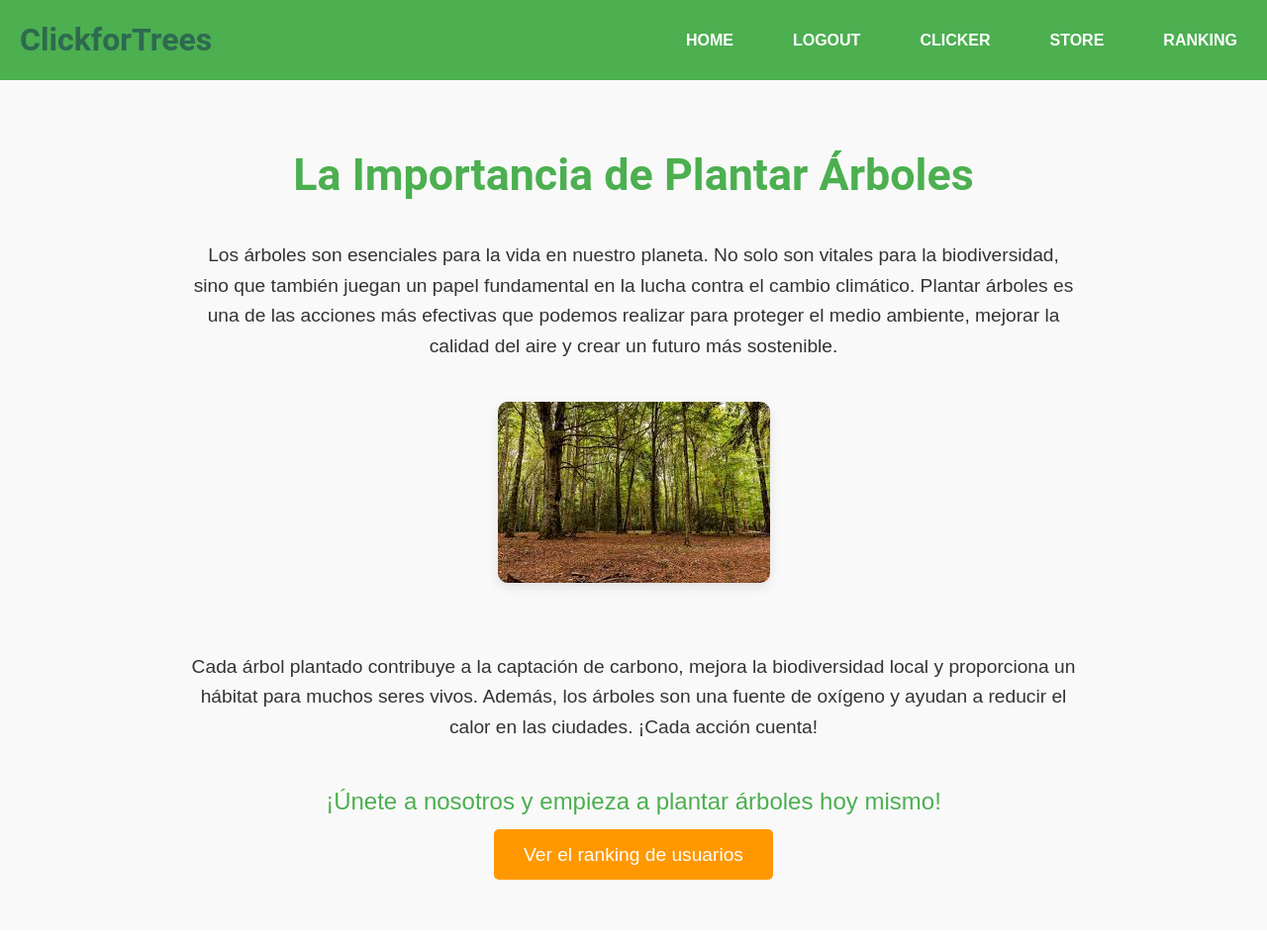
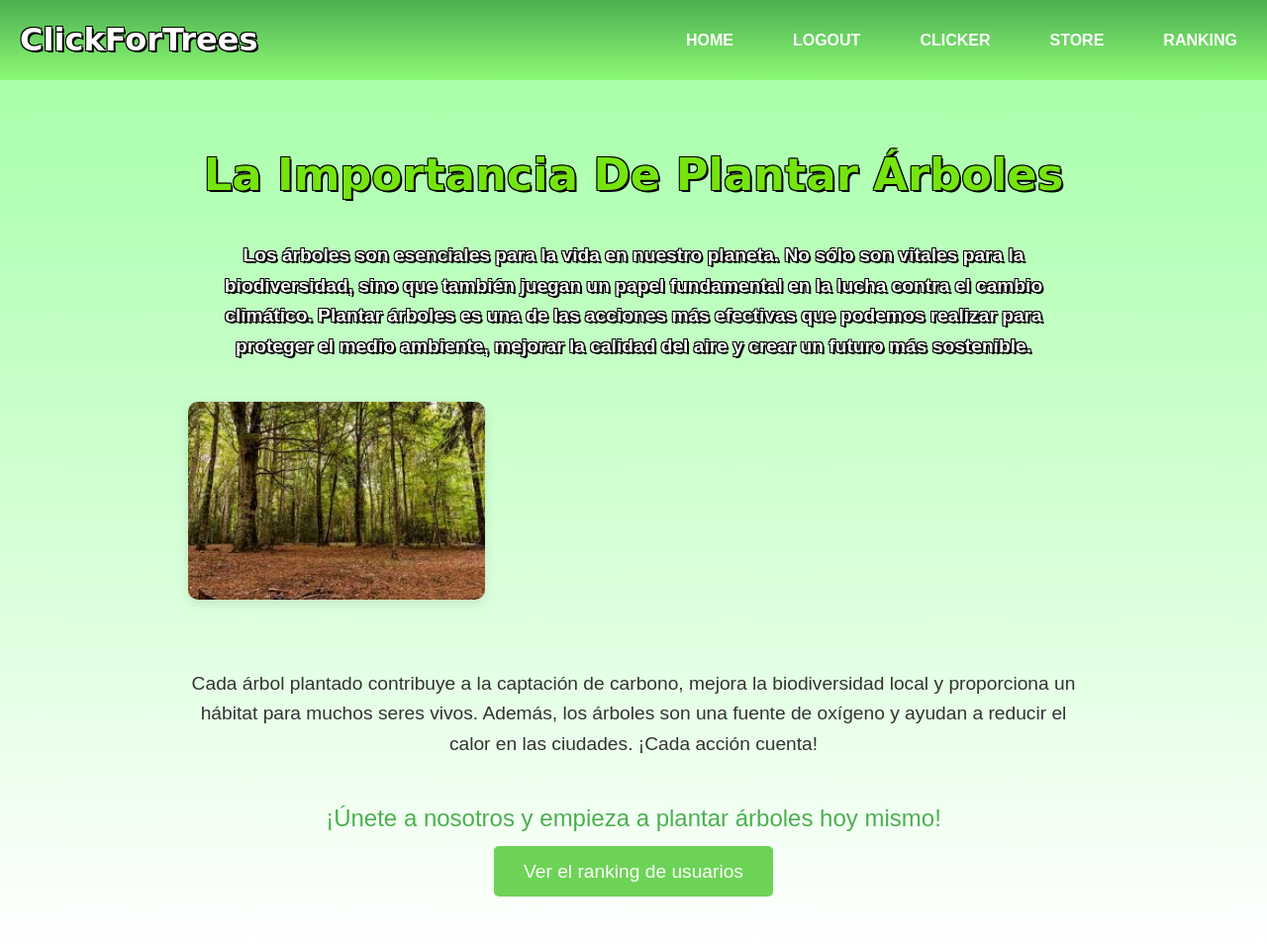
Before and after one commit to Renatotix/clicksfortrees_0, a Django app: page / in a window 1280 px wide. Shown: the whole page at 99% size. Before the commit the page ends 889 px from the top, so only its background shows below. Run offline with Django 5.2, Linux system fonts and the light colour scheme; a user stored in the database is signed in.

Commit message:
le metí un poco al front y algo de js

```diff
--- /dev/null
+++ b/framcis/pyvenv.cfg
@@ -0,0 +1,5 @@
+home = C:\Users\Francisca\AppData\Local\Microsoft\WindowsApps\PythonSoftwareFoundation.Python.3.12_qbz5n2kfra8p0
+include-system-site-packages = false
+version = 3.12.7
+executable = C:\Users\Francisca\AppData\Local\Microsoft\WindowsApps\PythonSoftwareFoundation.Python.3.12_qbz5n2kfra8p0\python.exe
+command = C:\Users\Francisca\AppData\Local\Microsoft\WindowsApps\PythonSoftwareFoundation.Python.3.12_qbz5n2kfra8p0\python.exe -m venv C:\Users\Francisca\clicksfortrees_0\framcis
--- a/tasks/static/css/base.css
+++ b/tasks/static/css/base.css
@@ -9,12 +9,12 @@
 h1 {
   margin: 0;
   font-size: 2rem;
-  color: #2d6a4f; /* Verde oscuro */
+  color: #3a6a2d; /* Verde oscuro */
 }
 
 /* Header (barra de navegación) */
 header {
-  background-color: #4caf50; /* Verde bosque */
+  background: linear-gradient(to top,#8dfa75 ,#4caf50); /* Verde bosque */
   color: white;
   padding: 15px 0;
   display: flex;
@@ -25,6 +25,9 @@
 
 header .logo h1 {
   margin-left: 20px;
+  font-family: cursive;
+  text-shadow: 2px 2px 0 #000, -1px -1px 0 #000, 1px -1px 0 #000, -1px 1px 0 #000;
+  color: white;
 }
 
 nav ul {
@@ -51,7 +54,7 @@
 
 /* Hover Effects */
 nav ul li a:hover {
-  background-color: #2d6a4f; /* Verde oscuro al pasar el ratón */
+  background-color: #346a2d; /* Verde oscuro al pasar el ratón */
   color: #fff;
 }
 
@@ -76,8 +79,8 @@
 :root {
   --primary-color: #4CAF50; /* Verde */
   --secondary-color: #333333; /* Gris oscuro */
-  --accent-color: #FF9800; /* Naranja */
-  --background-color: #f9f9f9; /* Fondo gris claro */
+  --accent-color: #6dd356; /* Naranja */
+  --background-color: #ffffff; /* Fondo gris claro */
   --white-color: #ffffff; /* Blanco */
   --text-color: #333333;
 }
@@ -103,7 +106,7 @@
 
 /* Estilo para la sección del Ranking */
 .ranking {
-  background-color: var(--white-color);
+  background: linear-gradient(to top,#ffffff ,#a8ffaa);
   padding: 60px 20px;
   text-align: center;
 }
@@ -173,7 +176,7 @@
 
 /* Estilo general para la página de "Click for Trees" */
 .clicker {
-  background-color: var(--background-color);
+  background: linear-gradient(to top,#ffffff ,#a8ffaa);
   padding: 60px 20px;
   text-align: center;
 }
@@ -186,8 +189,10 @@
 /* Estilo del título */
 .clicker h1 {
   font-size: 2.5rem;
-  color: var(--primary-color);
+  color: #76e50f;
   margin-bottom: 40px;
+  font-family: cursive;
+  text-shadow: 2px 2px 0 #000, -1px -1px 0 #000, 1px -1px 0 #000, -1px 1px 0 #000;
 }
 
 /* Estilo para la sección de estado (Clicks y Árboles Plantados) */
@@ -247,7 +252,7 @@
 
 /* Estilo general para la página de inicio */
 .inicio {
-  background-color: var(--background-color);
+  background: linear-gradient(to top,#ffffff ,#a8ffaa);
   padding: 60px 20px;
   text-align: center;
 }
@@ -260,9 +265,11 @@
 /* Estilo del título */
 .inicio h1 {
   font-size: 2.8rem;
-  color: var(--primary-color);
+  color: #76e50f;
   margin-bottom: 30px;
   font-weight: bold;
+  font-family: cursive;
+  text-shadow: 2px 2px 0 #000, -1px -1px 0 #000, 1px -1px 0 #000, -1px 1px 0 #000;
 }
 
 /* Estilo de los párrafos de introducción */
@@ -282,8 +289,8 @@
 }
 
 .inicio #imagen-arboles {
-  max-width: 100%;
-  height: auto;
+  width: 300px;
+  height: 200px;
   border-radius: 10px;
   box-shadow: 0px 4px 12px rgba(0, 0, 0, 0.1);
   margin-bottom: 30px;
@@ -343,7 +350,7 @@
 
 /* Estilo general para la página de inicio de sesión */
 .inicio-sesion {
-  background-color: var(--background-color);
+  background: linear-gradient(to top,#ffffff ,#a8ffaa);
   padding: 60px 20px;
   text-align: center;
 }
@@ -431,14 +438,16 @@
 /* Estilo del logo y título */
 .logo .marca {
   font-size: 2.5rem;
-  color: var(--primary-color);
+  color: white;
   font-weight: bold;
+  text-shadow: 2px 2px 0 #000, -1px -1px 0 #000, 1px -1px 0 #000, -1px 1px 0 #000;
 }
 
 .logo .empresa {
   font-size: 1.2rem;
   color: var(--secondary-color);
   margin-top: 5px;
+  font-family: cursive;
 }
 
 /* Estilo de la descripción del proyecto */
@@ -456,8 +465,9 @@
 
 .registro h1.sesion {
   font-size: 2.2rem;
-  color: var(--primary-color);
+  color: #22aa00;
   margin-bottom: 20px;
+  font-family: cursive;
 }
 
 .formulario {
@@ -542,3 +552,41 @@
       padding: 12px 25px;
   }
 }
+.click-effect{
+  position: absolute;
+  width: 50px;
+  height: 50px;
+  background-color: #73ff00;
+  border-radius: 50%;
+  transform: translate(-50%, -50%);
+  pointer-events: none;
+  animation: fadeOut 0.6s ease-out forwards;
+}
+
+@keyframes fadeOut{
+  0% {
+    opacity: 1;
+    transform: translate(-50%, -50%) scale(1);
+  }
+  100% {
+    opacity: 0;
+    transform: translate(-50%, -50%) scale(2);
+  }
+}
+img{
+  user-select: none;
+  -webkit-user-drag: none;
+}
+#miTexto{
+  transition: opacity 1s ease-in-out;
+  color: white;
+  text-shadow: 2px 2px 0 #000, -1px -1px 0 #000, 1px -1px 0 #000, -1px 1px 0 #000;
+  font-weight: bold;
+}
+.bosques{
+  opacity: 0; /* Inicia con las imágenes invisibles */
+  transition: opacity 1s ease-in-out; /* Transición suave para el desvanecimiento */
+}
+.bosques.visible{
+  opacity: 1;
+}
--- a/tasks/static/js/contador.js
+++ b/tasks/static/js/contador.js
@@ -4,12 +4,15 @@
   contador++;
   document.getElementById("contador").textContent = contador;
 
+  ;
+}
+function efecto() {
   const effect = document.createElement("div");
   effect.classList.add("click-effect");
   effect.style.left = `${event.clientX}px`;
   effect.style.top = `${event.clientY}px`;
   document.body.appendChild(effect);
   effect.addEventListener("animationend", () => {
-    effect.remove();
-  });
+  effect.remove();
+  })
 }
--- a/tasks/static/js/principal.js
+++ b/tasks/static/js/principal.js
@@ -37,3 +37,23 @@
 
 // Cambiar el texto cada 5 segundos
 setInterval(cambiarTexto, 9000); // Cambiar cada 5 segundos
+const imagenes = document.querySelectorAll('.bosques'); // Selecciona todas las imágenes
+let ind = 0; // Índice para llevar el control de la imagen actual
+
+// Función para cambiar las imágenes con animación
+function cambiarImagen() {
+    // Quitar la clase 'visible' de la imagen actual
+    imagenes[ind].classList.remove('visible');
+
+    // Incrementar el índice y reiniciar si es necesario
+    ind++;
+    if (ind === imagenes.length) {
+        ind = 0; // Reiniciar al principio
+      }
+
+      // Agregar la clase 'visible' a la nueva imagen
+      imagenes[ind].classList.add('visible');
+    }
+
+    // Cambiar la imagen cada 3 segundos (3000 ms)
+    setInterval(cambiarImagen, 4500);
--- a/tasks/templates/base.html
+++ b/tasks/templates/base.html
@@ -10,10 +10,10 @@
 <body>
     <header>
         <div class="logo">
-            <h1>ClickforTrees</h1>
+            <h1>ClickForTrees</h1>
         </div>
         <nav>
-            <ul>
+            <ul onclick="efecto()">
                 <li>
                     <a href="/" class="nav-link">Home</a>
                 </li>
@@ -42,5 +42,6 @@
         {% block content %}
         {% endblock %}
     </main>
+    <script src="{% static 'js/contador.js' %}"></script>
 </body>
 </html>
--- a/tasks/templates/clicker.html
+++ b/tasks/templates/clicker.html
@@ -3,7 +3,7 @@
 {% block content %}
     <section class="clicker">
         <div class="container">
-            <h1>Click for Trees</h1>
+            <h1>ClickForTrees</h1>
 
             <div class="status">
                 <p><strong>Clicks:</strong> <span id="contador">{{ clicks }}</span></p>
@@ -12,7 +12,7 @@
 
             <form method="POST" id="form-click" class="click-form">
                 {% csrf_token %}
-                <button type="submit" class="arbolito">
+                <button type="submit" class="arbolito" onclick="efecto()">
                   {% load static %}
                     <img src="{% static 'png/arbol1.png' %}" alt="Árbol" width="300">
                 </button>
--- a/tasks/templates/home.html
+++ b/tasks/templates/home.html
@@ -4,15 +4,17 @@
 {% load static %}
     <section class="inicio">
         <div class="container">
-            <h1>La Importancia de Plantar Árboles</h1>
+            <h1>La Importancia De Plantar Árboles</h1>
 
-            <p class="introduccion">
-                Los árboles son esenciales para la vida en nuestro planeta. No solo son vitales para la biodiversidad, sino que también juegan un papel fundamental en la lucha contra el cambio climático. Plantar árboles es una de las acciones más efectivas que podemos realizar para proteger el medio ambiente, mejorar la calidad del aire y crear un futuro más sostenible.
+            <p class="introduccion" id="miTexto">
+                Los árboles son esenciales para la vida en nuestro planeta. No sólo son vitales para la biodiversidad, sino que también juegan un papel fundamental en la lucha contra el cambio climático. Plantar árboles es una de las acciones más efectivas que podemos realizar para proteger el medio ambiente, mejorar la calidad del aire y crear un futuro más sostenible.
             </p>
 
             <div class="imagen">
                 <!-- Espacio reservado para la imagen -->
-                <img src="{% static 'png/bosque.jpeg' %}" alt="Árboles" id="imagen-arboles">
+                <img src="{% static 'png/bosque.jpeg' %}" alt="Árboles" id="imagen-arboles" width="500px" class="bosques visible">
+                <img src="{% static 'png/bosque1.jpg' %}" alt="Árboles" id="imagen-arboles" width="500px" class="bosques">
+                <img src="{% static 'png/bosque2.jpg' %}" alt="Árboles" id="imagen-arboles" width="500px" class="bosques">
             </div>
 
             <p class="detalle">
@@ -25,4 +27,5 @@
             </div>
         </div>
     </section>
+    <script src="{% static 'js/principal.js' %}"></script>
 {% endblock %}
```
Also changed, not shown: db.sqlite3, tasks/static/png/bosque1.jpg (added), tasks/static/png/bosque2.jpg (added), 9 other files.
